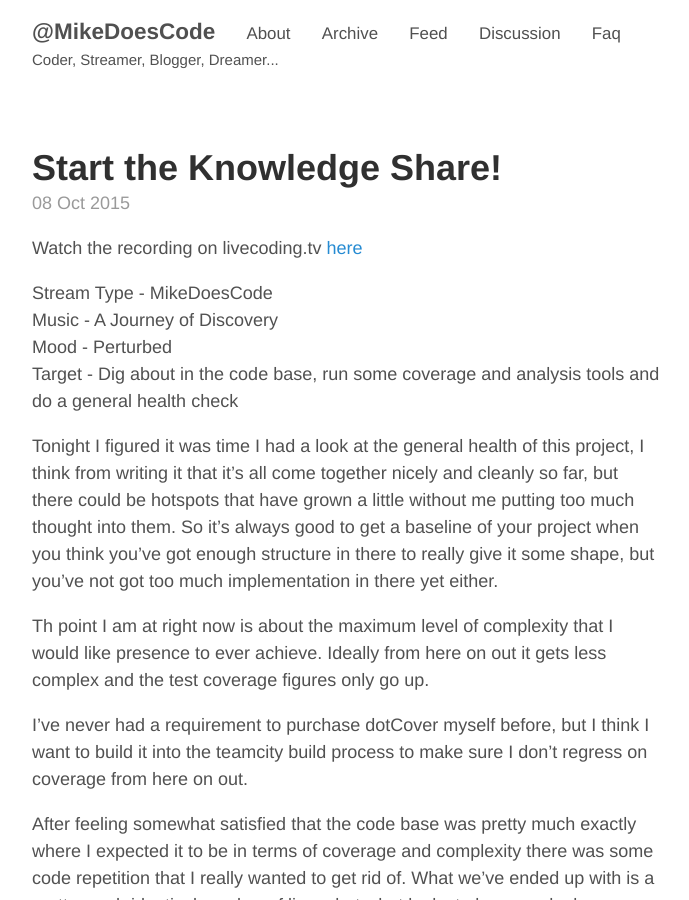
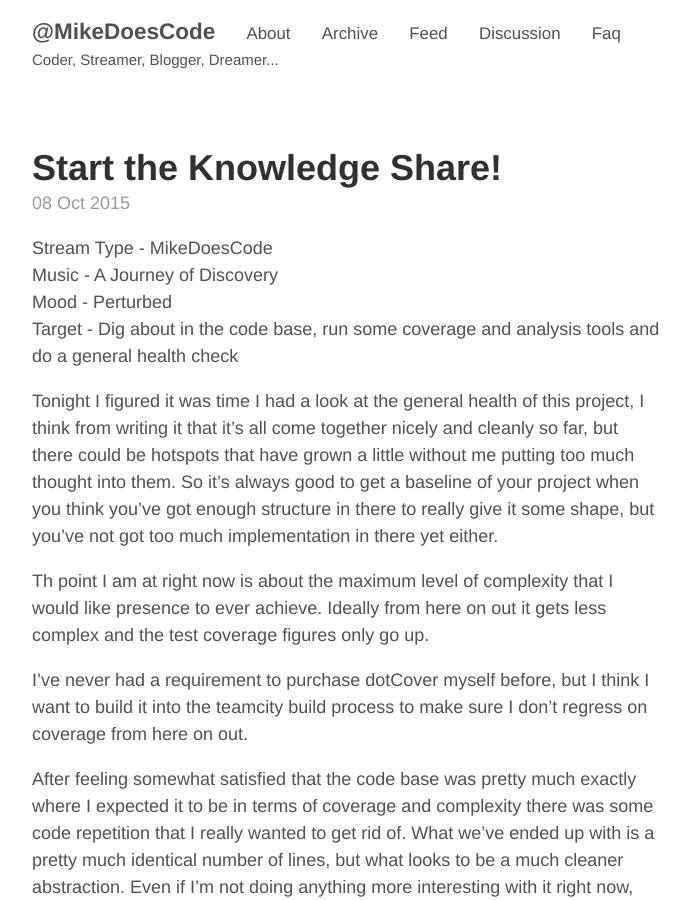
Before and after one commit to MikeHardman/mikehardman.github.io, a Jekyll site: the page built from _posts/2015-10-08-thursday-refactors.md, in a window 1280 px wide and 900 px high. Shown: the whole window, without its empty margins (293-982 px from the left). Built offline with Jekyll 4.4.1, drawn with Linux system fonts in a browser that asks for light colours; comment, search, counter and statistics services are not loaded.

Commit message:
Update 2015-10-08-thursday-refactors.md

```diff
--- a/_posts/2015-10-08-thursday-refactors.md
+++ b/_posts/2015-10-08-thursday-refactors.md
@@ -3,8 +3,6 @@ title: Start the Knowledge Share!
 layout: post
 comments: True
 ---
-
-Watch the recording on livecoding.tv [here](https://www.livecoding.tv/video/mikedoescode-knowledge-share-4/)
 
 Stream Type - MikeDoesCode
 Music - A Journey of Discovery
```
